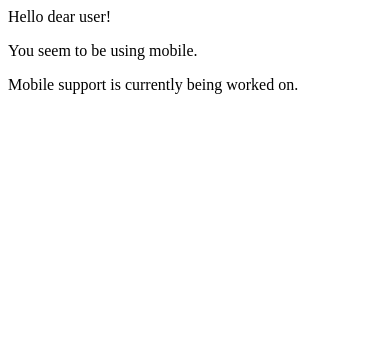
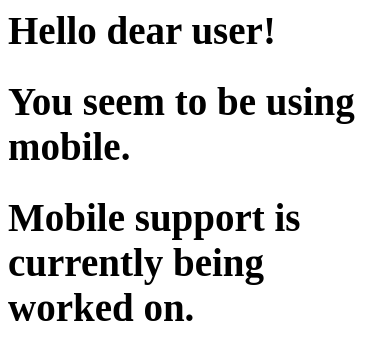
Before and after one commit to hexahigh/website-mobile, a plain HTML site: page index.html in a window 390 px wide. Drawn offline with Linux system fonts and the light colour scheme.

Commit message:
fix for mobile?

```diff
--- a/index.html
+++ b/index.html
@@ -1,3 +1,4 @@
-<p>Hello dear user!</p>
-<p>You seem to be using mobile.</p>
-<p>Mobile support is currently being worked on.</p>
+<link rel="stylesheet" href="style.css" Type="text/css" media="all">
+<h1 style="font-size:10vw">Hello dear user!</h1>
+<h1 style="font-size:10vw">You seem to be using mobile.</h1>
+<h1 style="font-size:10vw">Mobile support is currently being worked on.</h1>
--- /dev/null
+++ b/style.css
@@ -0,0 +1,3 @@
+h1 {
+    font-size: 40px;
+  }
```
